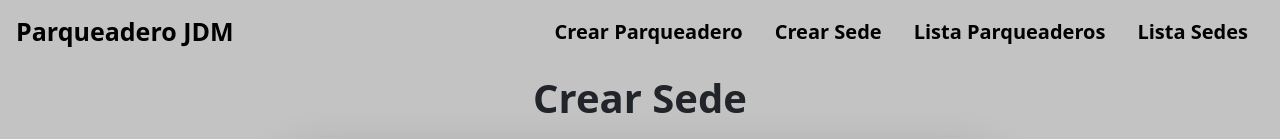
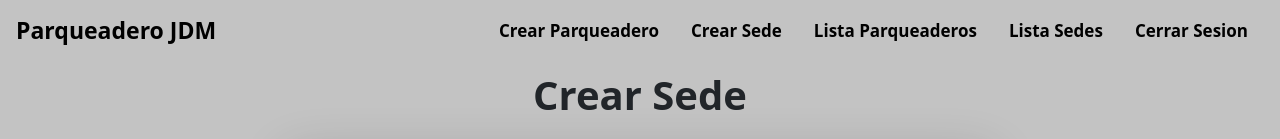
Before and after one commit to David-alzate/Gestion-Parqueadero-FrontEnd, an Angular app: page /sede in a window 1280 px wide. Shown: the top 139 px of the page. Built offline with nearby package versions, Linux system fonts and the light colour scheme; no server answers; sample sign-in values are in the browser's storage.

Commit message:
Se Crearion los Auth Guard para la autenticacion del usuario que ingresa y que no pueda navegar entre pantallas sin estar autenticado

```diff
--- a/src/app/app.component.css
+++ b/src/app/app.component.css
@@ -1,15 +1,68 @@
 .title {
-    font-size: 25px;
-    font-weight: bold;
-}
-
-a {
-    text-decoration: none;
-    color: black;
-    font-size: 20px;
+    font-size: 23px;
     font-weight: bold;
 }
 
 nav {
     background-color: #C3C3C3 !important;
 }
+
+.nav-CrearParqueadero {
+    text-decoration: none;
+    color: black;
+    font-size: 17px;
+    font-weight: bold;
+}
+
+.nav-CrearParqueadero:hover {
+    background-color: black;
+    color: white;
+}
+
+.nav-CrearSede {
+    text-decoration: none;
+    color: black;
+    font-size: 17px;
+    font-weight: bold;
+}
+
+.nav-CrearSede:hover {
+    background-color: black;
+    color: white;
+}
+
+.nav-ListaParqueaderos {
+    text-decoration: none;
+    color: black;
+    font-size: 17px;
+    font-weight: bold;
+}
+
+.nav-ListaParqueaderos:hover {
+    background-color: black;
+    color: white;
+}
+
+.nav-ListaSedes {
+    text-decoration: none;
+    color: black;
+    font-size: 17px;
+    font-weight: bold;
+}
+
+.nav-ListaSedes:hover {
+    background-color: black;
+    color: white;
+}
+
+.nav-CerrarSesion {
+    text-decoration: none;
+    color: black;
+    font-size: 17px;
+    font-weight: bold;
+}
+
+.nav-CerrarSesion:hover {
+    background-color: red;
+    color: black;
+}
--- a/src/app/app.component.html
+++ b/src/app/app.component.html
@@ -3,16 +3,19 @@
     <a class="navbar-brand title" routerLink="/parqueadero">Parqueadero JDM</a>
     <ul class="nav nav-pills">
       <li class="nav-item">
-        <a class="nav-link" routerLink="/parqueadero">Crear Parqueadero</a>
+        <a class="nav-link nav-CrearParqueadero" routerLink="/parqueadero">Crear Parqueadero</a>
       </li>
       <li class="nav-item">
-        <a class="nav-link" routerLink="/sede">Crear Sede</a>
+        <a class="nav-link nav-CrearSede" routerLink="/sede">Crear Sede</a>
       </li>
       <li class="nav-item">
-        <a class="nav-link" routerLink="/lista-parqueaderos">Lista Parqueaderos</a>
+        <a class="nav-link nav-ListaParqueaderos" routerLink="/lista-parqueaderos">Lista Parqueaderos</a>
       </li>
       <li class="nav-item">
-        <a class="nav-link" routerLink="/lista-sedes">Lista Sedes</a>
+        <a class="nav-link nav-ListaSedes" routerLink="/lista-sedes">Lista Sedes</a>
+      </li>
+      <li class="nav-item">
+        <a class="nav-link nav-CerrarSesion" (click)="logout()">Cerrar Sesion</a>
       </li>
     </ul>
   </nav>
--- a/src/app/app.component.ts
+++ b/src/app/app.component.ts
@@ -1,6 +1,6 @@
 import { Component, OnInit } from '@angular/core';
 import { Router, NavigationEnd } from '@angular/router';
-
+import { AuthService } from './services/auth/auth.service';
 @Component({
   selector: 'app-root',
   templateUrl: './app.component.html',
@@ -9,13 +9,18 @@ import { Router, NavigationEnd } from '@angular/router';
 export class AppComponent implements OnInit {
   showNavBar: boolean = true;
 
-  constructor(private router: Router) { }
+  constructor(private router: Router, private authService: AuthService) { }
 
   ngOnInit() {
     this.router.events.subscribe(event => {
       if (event instanceof NavigationEnd) {
+
         this.showNavBar = !(event.url === '/login');
       }
     });
   }
+
+  logout() {
+    this.authService.logout();
+  }
 }
--- /dev/null
+++ b/src/app/auth.guard.ts
@@ -0,0 +1,23 @@
+import { Injectable } from '@angular/core';
+import { CanActivate, ActivatedRouteSnapshot, RouterStateSnapshot, Router } from '@angular/router';
+import { Observable } from 'rxjs';
+import { AuthService } from './services/auth/auth.service';
+
+@Injectable({
+  providedIn: 'root'
+})
+export class AuthGuard implements CanActivate {
+
+  constructor(private authService: AuthService, private router: Router) {}
+
+  canActivate(
+    next: ActivatedRouteSnapshot,
+    state: RouterStateSnapshot): boolean {
+    if (this.authService.isAuthenticated()) {
+      return true;
+    } else {
+      this.router.navigate(['/login']);
+      return false;
+    }
+  }
+}
--- a/src/app/login/login.component.ts
+++ b/src/app/login/login.component.ts
@@ -2,6 +2,7 @@ import { Component } from '@angular/core';
 import { FormBuilder, FormGroup, Validators } from '@angular/forms';
 import { LoginService } from '../services/login/login.service';
 import { Router } from '@angular/router';
+import { AuthService } from '../services/auth/auth.service';
 
 @Component({
   selector: 'app-login',
@@ -15,7 +16,8 @@ export class LoginComponent {
   constructor(
     public fb: FormBuilder,
     public loginService: LoginService,
-    private router: Router
+    private router: Router,
+    private authService: AuthService
   ){
     this.loginForm = this.fb.group({
       correoElectronico: ['', Validators.required],
@@ -27,7 +29,7 @@ export class LoginComponent {
     this.loginService.login(this.loginForm.value).subscribe(
       resp => {
         if (resp.success) {
-          alert(resp.mensajes[0]);
+          this.authService.login();
           this.router.navigate(['/parqueadero']);
         } else {
           alert(resp.mensajes[0]);
@@ -37,9 +39,10 @@ export class LoginComponent {
         console.error(error);
         if (error.error && error.error.mensajes) {
           alert(error.error.mensajes[0]);
+        } else {
+          alert('Ocurrió un error inesperado. Por favor, intente nuevamente más tarde.');
+        }
       }
-    }
     );
   }
-
 }
--- /dev/null
+++ b/src/app/services/auth/auth.service.ts
@@ -0,0 +1,28 @@
+import { Injectable } from '@angular/core';
+import { Router } from '@angular/router';
+
+@Injectable({
+  providedIn: 'root'
+})
+export class AuthService {
+  private isLoggedIn = false;
+
+  constructor(private router: Router) {
+    this.isLoggedIn = !!localStorage.getItem('isLoggedIn');
+  }
+
+  login() {
+    this.isLoggedIn = true;
+    localStorage.setItem('isLoggedIn', 'true');
+  }
+
+  logout() {
+    this.isLoggedIn = false;
+    localStorage.removeItem('isLoggedIn');
+    this.router.navigate(['/login']);
+  }
+
+  isAuthenticated(): boolean {
+    return this.isLoggedIn;
+  }
+}
```
Also changed, not shown: src/app/app-routing.module.ts (+7 -6 lines), 2 other files (tests, documents, lock files or other folders).
